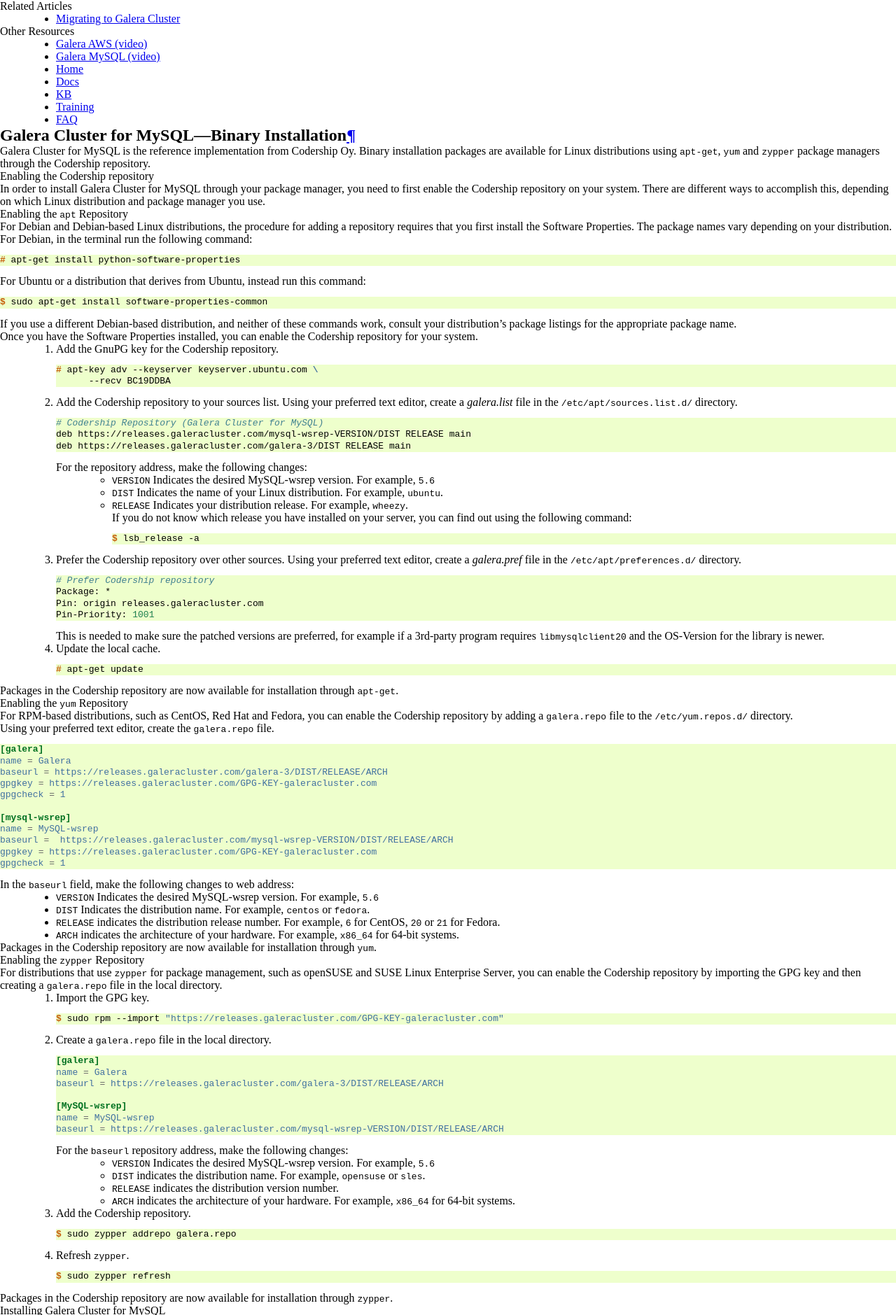
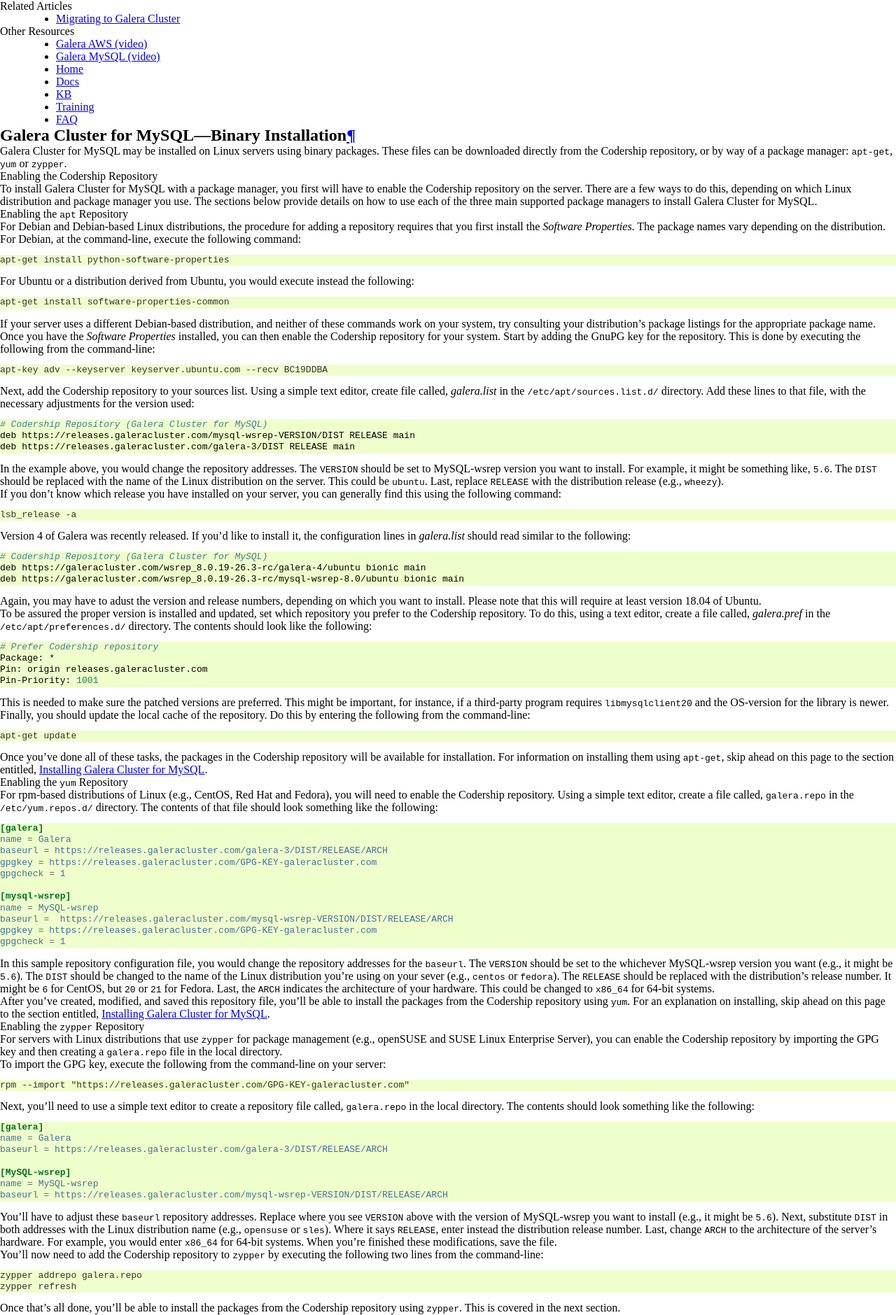
Before and after one commit to codership/documentation, a Sphinx documentation site: the page built from galeracluster/source/documentation/install-mysql.rst, in a window 1280 px wide. Shown: the part 360-2239 px from the top of the page at 70% size. Built offline with Sphinx 7.4.7, drawn with Linux system fonts in a browser that asks for light colours; comment, search, counter and statistics services are not loaded; some of the changed text lies outside the part shown.

Commit message:
Edited the Galera for MySQL Binary Installation page for version 4.

```diff
--- a/galeracluster/source/_static/codership.css
+++ b/galeracluster/source/_static/codership.css
@@ -219,11 +219,13 @@ p.rubric {
   color: #1E1006;
 }
 p.section-heading {
-  margin-top: 16px;
+  margin-top: 1.2em;
   font-size: 1.2em;
   font-weight: 500;
 }
 p.sub-heading {
+  margin-top: 1em;
+  font-weight: 500;
   border: none;
 }
 div.faq p.sub-heading {
--- a/galeracluster/source/documentation/install-mysql.rst
+++ b/galeracluster/source/documentation/install-mysql.rst
@@ -68,92 +68,91 @@
 Galera Cluster for MySQL |---| Binary Installation
 ===================================================
 
-Galera Cluster for MySQL is the reference implementation from Codership Oy.  Binary installation packages are available for Linux distributions using ``apt-get``, ``yum`` and ``zypper`` package managers through the Codership repository.
-
+Galera Cluster for MySQL may be installed on Linux servers using binary packages. These files can be downloaded directly from the Codership repository, or by way of a package manager: ``apt-get``, ``yum`` or ``zypper``.
 
 .. _`mysql-repo`:
 .. rst-class:: section-heading
-.. rubric:: Enabling the Codership repository
+.. rubric:: Enabling the Codership Repository
 
-In order to install Galera Cluster for MySQL through your package manager, you need to first enable the Codership repository on your system.  There are different ways to accomplish this, depending on which Linux distribution and package manager you use.
+To install Galera Cluster for MySQL with a package manager, you first will have to enable the Codership repository on the server.  There are a few ways to do this, depending on which Linux distribution and package manager you use. The sections below provide details on how to use each of the three main supported package managers to install Galera Cluster for MySQL.
 
 
 .. _`mysql-deb`:
 .. rst-class:: sub-heading
 .. rubric:: Enabling the ``apt`` Repository
 
-For Debian and Debian-based Linux distributions, the procedure for adding a repository requires that you first install the Software Properties.  The package names vary depending on your distribution.  For Debian, in the terminal run the following command:
+For Debian and Debian-based Linux distributions, the procedure for adding a repository requires that you first install the *Software Properties*.  The package names vary depending on the distribution.  For Debian, at the command-line, execute the following command:
 
 .. code-block:: console
 
-   # apt-get install python-software-properties
+   apt-get install python-software-properties
 
-For Ubuntu or a distribution that derives from Ubuntu, instead run this command:
+For Ubuntu or a distribution derived from Ubuntu, you would execute instead the following:
 
 .. code-block:: console
 
-   $ sudo apt-get install software-properties-common
+   apt-get install software-properties-common
 
-If you use a different Debian-based distribution, and neither of these commands work, consult your distribution's package listings for the appropriate package name.
+If your server uses a different Debian-based distribution, and neither of these commands work on your system, try consulting your distribution's package listings for the appropriate package name.
 
-Once you have the Software Properties installed, you can enable the Codership repository for your system.
+Once you have the *Software Properties* installed, you can then enable the Codership repository for your system. Start by adding the GnuPG key for the repository. This is done by executing the following from the command-line:
 
-#. Add the GnuPG key for the Codership repository.
+.. code-block:: console
 
-   .. code-block:: console
+   apt-key adv --keyserver keyserver.ubuntu.com --recv BC19DDBA
 
-      # apt-key adv --keyserver keyserver.ubuntu.com \
-            --recv BC19DDBA
+Next, add the Codership repository to your sources list.  Using a simple text editor, create file called, `galera.list` in the ``/etc/apt/sources.list.d/`` directory. Add these lines to that file, with the necessary adjustments for the version used:
 
-#. Add the Codership repository to your sources list.  Using your preferred text editor, create a `galera.list` file in the ``/etc/apt/sources.list.d/`` directory.
+.. code-block:: linux-config
 
-   .. code-block:: linux-config
+   # Codership Repository (Galera Cluster for MySQL)
+   deb https://releases.galeracluster.com/mysql-wsrep-VERSION/DIST RELEASE main
+   deb https://releases.galeracluster.com/galera-3/DIST RELEASE main
 
-      # Codership Repository (Galera Cluster for MySQL)
-      deb https://releases.galeracluster.com/mysql-wsrep-VERSION/DIST RELEASE main
-      deb https://releases.galeracluster.com/galera-3/DIST RELEASE main
+In the example above, you would change the repository addresses.  The ``VERSION`` should be set to MySQL-wsrep version you want to install. For example, it might be something like, ``5.6``.  The ``DIST`` should be replaced with the name of the Linux distribution on the server.  This could be ``ubuntu``.  Last, replace ``RELEASE`` with the distribution release (e.g., ``wheezy``).
 
-   For the repository address, make the following changes:
+If you don't know which release you have installed on your server, you can generally find this using the following command:
 
-   - ``VERSION`` Indicates the desired MySQL-wsrep version. For example, ``5.6``
+.. code-block:: console
 
-   - ``DIST`` Indicates the name of your Linux distribution.  For example, ``ubuntu``.
+	 lsb_release -a
 
-   - ``RELEASE`` Indicates your distribution release.  For example, ``wheezy``.
+Version 4 of Galera was recently released.  If you'd like to install it, the configuration lines in `galera.list` should read similar to the following:
 
-     If you do not know which release you have installed on your server, you can find out using the following command:
+.. code-block:: linux-config
 
-     .. code-block:: console
+   # Codership Repository (Galera Cluster for MySQL)
+   deb https://galeracluster.com/wsrep_8.0.19-26.3-rc/galera-4/ubuntu bionic main
+   deb https://galeracluster.com/wsrep_8.0.19-26.3-rc/mysql-wsrep-8.0/ubuntu bionic main
 
-	$ lsb_release -a
+Again, you may have to adust the version and release numbers, depending on which you want to install. Please note that this will require at least version 18.04 of Ubuntu.
 
-#. Prefer the Codership repository over other sources. Using your preferred text editor, create a `galera.pref` file in the ``/etc/apt/preferences.d/`` directory.
+To be assured the proper version is installed and updated, set which repository you prefer to the Codership repository. To do this, using a text editor, create a file called, `galera.pref` in the ``/etc/apt/preferences.d/`` directory.  The contents should look like the following:
 
-   .. code-block:: linux-config
+.. code-block:: linux-config
 
-      # Prefer Codership repository
-      Package: *
-      Pin: origin releases.galeracluster.com
-      Pin-Priority: 1001
+   # Prefer Codership repository
+   Package: *
+   Pin: origin releases.galeracluster.com
+   Pin-Priority: 1001
 
-   This is needed to make sure the patched versions are preferred, for example if a 3rd-party program requires ``libmysqlclient20`` and the OS-Version for the library is newer.
+This is needed to make sure the patched versions are preferred. This might be important, for instance, if a third-party program requires ``libmysqlclient20`` and the OS-version for the library is newer.
 
-#. Update the local cache.
+Finally, you should update the local cache of the repository. Do this by entering the following from the command-line:
 
-   .. code-block:: console
+.. code-block:: console
 
-      # apt-get update
+   apt-get update
 
-Packages in the Codership repository are now available for installation through ``apt-get``.
+Once you've done all of these tasks, the packages in the Codership repository will be available for installation. For information on installing them using ``apt-get``, skip ahead on this page to the section entitled, :ref:`Installing Galera Cluster for MySQL <mysql-install>`.
+
 
 
 .. _`mysql-yum-repo`:
 .. rst-class:: sub-heading
 .. rubric:: Enabling the ``yum`` Repository
 
-For RPM-based distributions, such as CentOS, Red Hat and Fedora, you can enable the Codership repository by adding a ``galera.repo`` file to the ``/etc/yum.repos.d/`` directory.
-
-Using your preferred text editor, create the ``galera.repo`` file.
+For rpm-based distributions of Linux (e.g., CentOS, Red Hat and Fedora), you will need to enable the Codership repository. Using a simple text editor, create a file called, ``galera.repo`` in the ``/etc/yum.repos.d/`` directory. The contents of that file should look something like the following:
 
 .. code-block:: ini
 
@@ -170,112 +169,97 @@ Using your preferred text editor, create the ``galera.repo`` file.
    gpgcheck = 1
 
 
-In the ``baseurl`` field, make the following changes to web address:
+In this sample repository configuration file, you would change the repository addresses for the ``baseurl``.  The ``VERSION`` should be set to the whichever MySQL-wsrep version you want (e.g., it might be ``5.6``).  The ``DIST`` should be changed to the name of the Linux distribution you're using on your sever (e.g., ``centos`` or ``fedora``). The ``RELEASE`` should be replaced with the distribution's release number.  It might be ``6`` for CentOS, but  ``20`` or ``21`` for Fedora. Last, the ``ARCH`` indicates the architecture of your hardware.  This could be changed to ``x86_64`` for 64-bit systems.
 
-- ``VERSION`` Indicates the desired MySQL-wsrep version. For example, ``5.6``
+After you've created, modified, and saved this repository file, you'll be able to install the packages from the Codership repository using ``yum``. For an explanation on installing, skip ahead on this page to the section entitled, :ref:`Installing Galera Cluster for MySQL <mysql-install>`.
 
-- ``DIST`` Indicates the distribution name.  For example, ``centos`` or ``fedora``.
-
-- ``RELEASE`` indicates the distribution release number.  For example, ``6`` for CentOS, ``20`` or ``21`` for Fedora.
-
-- ``ARCH`` indicates the architecture of your hardware.  For example, ``x86_64`` for 64-bit systems.
-
-Packages in the Codership repository are now available for installation through ``yum``.
 
 .. _`mysql-zypper-repo`:
 .. rst-class:: sub-heading
 .. rubric:: Enabling the ``zypper`` Repository
 
-For distributions that use ``zypper`` for package management, such as openSUSE and SUSE Linux Enterprise Server, you can enable the Codership repository by importing the GPG key and then creating a ``galera.repo`` file in the local directory.
+For servers with Linux distributions that use ``zypper`` for package management (e.g.,  openSUSE and SUSE Linux Enterprise Server), you can enable the Codership repository by importing the GPG key and then creating a ``galera.repo`` file in the local directory.
 
-#. Import the GPG key.
+To import the GPG key, execute the following from the command-line on your server:
 
-   .. code-block:: console
+.. code-block:: console
 
-      $ sudo rpm --import "https://releases.galeracluster.com/GPG-KEY-galeracluster.com"
+   rpm --import "https://releases.galeracluster.com/GPG-KEY-galeracluster.com"
 
-#. Create a ``galera.repo`` file in the local directory.
+Next, you'll need to use a simple text editor to create a repository file called, ``galera.repo`` in the local directory.  The contents should look something like the following:
 
-   .. code-block:: ini
+.. code-block:: ini
 
-      [galera]
-      name = Galera
-      baseurl = https://releases.galeracluster.com/galera-3/DIST/RELEASE/ARCH
+   [galera]
+   name = Galera
+   baseurl = https://releases.galeracluster.com/galera-3/DIST/RELEASE/ARCH
 
-      [MySQL-wsrep]
-      name = MySQL-wsrep
-      baseurl = https://releases.galeracluster.com/mysql-wsrep-VERSION/DIST/RELEASE/ARCH
+   [MySQL-wsrep]
+   name = MySQL-wsrep
+   baseurl = https://releases.galeracluster.com/mysql-wsrep-VERSION/DIST/RELEASE/ARCH
 
-   For the ``baseurl`` repository address, make the following changes:
+You'll have to adjust these ``baseurl`` repository addresses.  Replace where you see ``VERSION`` above with the version of MySQL-wsrep you want to install (e.g., it might be ``5.6``). Next, substitute ``DIST`` in both addresses with the Linux distribution name (e.g., ``opensuse`` or ``sles``).  Where it says ``RELEASE``, enter instead the distribution release number. Last, change ``ARCH`` to the architecture of the server's hardware.  For example, you would enter ``x86_64`` for 64-bit systems.  When you're finished these modifications, save the file.
 
-   - ``VERSION`` Indicates the desired MySQL-wsrep version. For example, ``5.6``
+You'll now need to add the Codership repository to ``zypper`` by executing the following two lines from the command-line:
 
-   - ``DIST`` indicates the distribution name.  For example, ``opensuse`` or ``sles``.
+.. code-block:: console
 
-   - ``RELEASE`` indicates the distribution version number.
+   zypper addrepo galera.repo
+   zypper refresh
 
-   - ``ARCH`` indicates the architecture of your hardware.  For example, ``x86_64`` for 64-bit systems.
-
-
-#. Add the Codership repository.
-
-   .. code-block:: console
-
-      $ sudo zypper addrepo galera.repo
-
-#. Refresh ``zypper``.
-
-   .. code-block:: console
-
-      $ sudo zypper refresh
-
-Packages in the Codership repository are now available for installation through ``zypper``.
+Once that's all done, you'll be able to install the packages from the Codership repository using ``zypper``. This is covered in the next section.
 
 
 .. _`mysql-install`:
 .. rst-class:: section-heading
 .. rubric:: Installing Galera Cluster for MySQL
 
-There are two packages involved in the installation of Galera Cluster for MySQL: the MySQL database server, built to include the :term:`wsrep API`; and the :term:`Galera Replication Plugin`.
+There are two packages involved in the installation of Galera Cluster for MySQL: the MySQL database server, but one that has been built to include the :term:`wsrep API`; and the :term:`Galera Replication Plugin`. The ``yum`` and ``zypper`` repositories include Galera Arbitrator with the Galera Replication Plugin, but for Debian-based distributions using ``apt-get`` you'll need to include add it to your installation instruction.
 
-.. note:: For Debian-based distributions, you also need to include a third package, :term:`Galera Arbitrator`.  This is only necessary with ``apt-get``.  The ``yum`` and ``zypper`` repositories package Galera Arbitrator with the Galera Replication Plugin.
-
-For Debian-based distributions, run the following command:
+So, for Debian-based distributions using the ``apt-get`` package manager, execute the following from the command-line:
 
 .. code-block:: console
 
-   # apt-get install galera-3 \
-		galera-arbitrator-3 \
-		mysql-wsrep-5.6
+   apt-get install galera-3 galera-arbitrator-3 mysql-wsrep-5.6
 
-For Red Hat, Fedora and CentOS distributions, instead run this command:
+If you want to install version 4 of Galera Cluster, you would instead execute the following from the command-line:
 
 .. code-block:: console
 
-   # yum install galera-3 \
-		mysql-wsrep-5.6
+   apt-get install galera-4 galera-arbitrator-4 mysql-wsrep-8.0
 
-
-.. note:: On CentOS 6 and 7, this command may generate a transaction check error. For more information on this error and how to fix it, see :ref:`MySQL Shared Compatibility Libraries <centos-mysql-shared-compt>`.
-
-For openSUSE and SUSE Linux Enterprise Server, run this command:
+On servers using the ``yum`` package manager (i.e., Red Hat, Fedora and CentOS distributions), you would instead execute this command:
 
 .. code-block:: console
 
-   # zypper install galera-3 \
-		     mysql-wsrep-5.6
+   yum install galera-3 mysql-wsrep-5.6
 
-Galera Cluster for MySQL is now installed on your server.  You need to repeat this process for each node in your cluster.
+Please note that on CentOS 6 and 7, this command may generate a transaction check error. For more information on that error and how to resolve it, see the section below on :ref:`MySQL Shared Compatibility Libraries <centos-mysql-shared-compt>`.
 
-.. note:: When deciding which packages to install, the package manager may elect to install a newer major verion of Galera Cluster than the one you intended to install. Before confirming the installation of packages, please make sure that the package manager intends to install the desired Galera Cluster version.
+If you want to install version 4 of Galera Cluster using ``yum``, you would instead execute the following from the command-line:
 
-.. note:: If you installed Galera Cluster for MySQL over an existing standalone instance of MySQL, there are some additional steps that you need to take in order to update your system to the new database server.  For more information, see :doc:`../training/tutorials/migration`.
+.. code-block:: console
+
+   yum install galera-4 and mysql-wsrep-8.0
+
+If you're using the ``zypper`` utility, which would be used with openSUSE and SUSE Linux Enterprise Server, you would execute the following from the command-line:
+
+.. code-block:: console
+
+   zypper install galera-3 mysql-wsrep-5.6
+
+Once you've executed the line appropriate to your distribution and package manager, Galera Cluster for MySQL should be installed on your server.  You will then have to repeat this process for each node in your cluster, including enabling the repository files mentioned earlier.
+
+Incidentally, when deciding which packages from the Codership repository to install, the package manager may elect to install a newer major verion of Galera Cluster, newer than the one you intended to install. Before confirming the installation of packages, make sure that the package manager is planning to install the Galera Cluster version you want.
+
+If you installed Galera Cluster for MySQL over an existing stand-alone instance of MySQL, there are some additional steps that you'll need to take to update your system to the new database server.  For more information, see :doc:`../training/tutorials/migration`.
+
 
 .. _`centos-mysql-shared-compt`:
-.. rst-class:: sub-heading
+.. rst-class:: section-heading
 .. rubric:: MySQL Shared Compatibility Libraries
 
-When installing Galera Cluster for MySQL on CentOS, versions 6 and 7, you may encounter a transaction check error that blocks the installation.
+When installing Galera Cluster for MySQL on CentOS, versions 6 and 7, you may encounter a transaction check-error that blocks the installation. The error message may look something like this:
 
 .. code-block:: text
 
@@ -284,30 +268,29 @@ When installing Galera Cluster for MySQL on CentOS, versions 6 and 7, you may en
    mysql-wsrep-server-5.6-5.6.23-25.10.e16.x86_64 conflicts
    with file from package mysql-libs-5.1.73-.3.e16_5.x86_64
 
-This relates to a dependency issue between the version of the MySQL shared compatibility libraries that CentOS uses and the one that Galera Cluster requires.  Upgrades are available through the Codership repository and you can install them with ``yum``.
+This relates to a dependency problem between the version of the MySQL shared compatibility libraries that CentOS uses, and the one that Galera Cluster requires.  To resolve this, you'll have to upgrade, which can be done with the Codership repository using ``yum``.
 
-There are two versions available for this package.  The version that you need depends on which version of the MySQL wsrep database server that you want to install.  Additionally, the package names themselves vary depending on the version of CentOS.
+There are two versions available for this package.  Which version you'll need will depend on which version of the MySQL wsrep database server you want to install.
 
-For CentOS 6, run the following command:
+For CentOS 6, you would enter something like the following from the command-line:
 
 .. code-block:: console
 
-   # yum upgrade -y mysql-wsrep-libs-compat-VERSION
+   yum upgrade -y mysql-wsrep-libs-compat-VERSION
 
-Replace ``VERSION`` with ``5.5`` or ``5.6``, depending upon the version of MySQL you want to use.  For CentOS 7, to install MySQL version 5.6, run the following command:
+You would, of course, replace ``VERSION`` here with ``5.5`` or ``5.6``, depending on the version of MySQL you want to use.  For CentOS 7, to install MySQL version 5.6, you would execute the following from the command-line:
 
 .. code-block:: console
 
-   # yum upgrade mysql-wsrep-shared-5.6
+   yum upgrade mysql-wsrep-shared-5.6
 
-For CentOS 7, to install MySQL version 5.5, you also need to disable the 5.6 upgrade:
+For CentOS 7, to install MySQL version 5.5, you will also need to disable the 5.6 upgrade. To do this, enter the following from the command-line:
 
 .. code-block:: console
 
-   # yum upgrade -y mysql-wsrep-shared-5.5 \
-         -x mysql-wsrep-shared-5.6
+   yum upgrade -y mysql-wsrep-shared-5.5 -x mysql-wsrep-shared-5.6
 
-When ``yum`` finishes the upgrade, install the MySQL wsrep database server and the Galera Replication Plugin as described above.
+When ``yum`` finishes the upgrade, you can then install the MySQL wsrep database server and the Galera Replication Plugin as described above.
 
 .. container:: bottom-links
 
```
